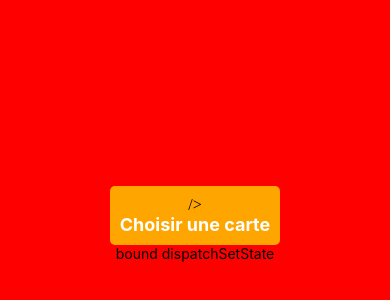
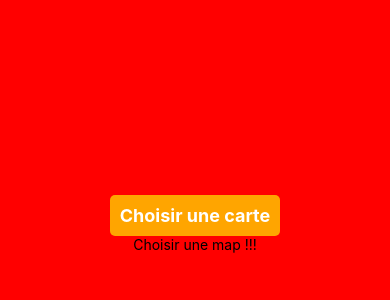
Before and after one commit to Richard-Cambe/RandomMario, a React Native app: screen / in a window 390 px wide. Shown: the part 198-498 px from the top of the page. Built offline with nearby package versions, Linux system fonts and the light colour scheme.

Commit message:
fixed dynamic loading of pictures on click

```diff
--- a/src/App.js
+++ b/src/App.js
@@ -1,30 +1,32 @@
-import {Button, Image, StyleSheet, Text, TouchableOpacity, View} from 'react-native';
+import {Image, StyleSheet, Text, TouchableOpacity, View} from 'react-native';
 import React, {useState} from 'react';
 import {data} from './allMaps'
 
 export default function App() {
-
     const [map, setMap] = useState(null);
 
     const chosenMap = () => {
         const randomMapId =  Math.floor(Math.random() * 7);
-        const mapIcon = data[randomMapId];
-        setMap(map);
+        const mapData = data[randomMapId];
+        setMap(mapData);
     };
 
     return (
         <>
             <View style={styles.container}>
                 <TouchableOpacity onPress={chosenMap}
-                                  style={styles.TouchableButton}>/>
+                                  style={styles.TouchableButton}>
                     <Text style={styles.TouchableText}>Choisir une carte</Text>
                 </TouchableOpacity>
-                <View>
-                    <Text>{setMap.name}</Text>
-                    <Image source={setMap.boardView}/>
-                </View>
 
-                    {/*<Text>{index}</Text>*/}
+                {map ? (
+                    <View>
+                        <Text>{map.name}</Text>
+                        <Image source={map.boardIcon}/>
+                    </View>
+                ) : (
+                    <Text> Choisir une map !!! </Text>
+                )}
             </View>
         </>
 );
```
